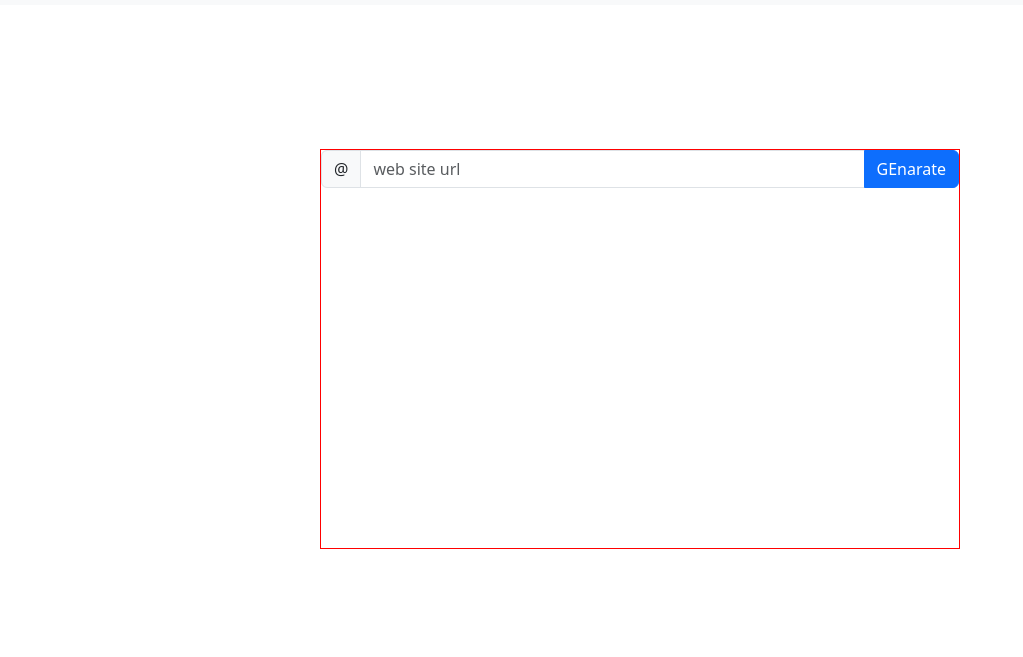
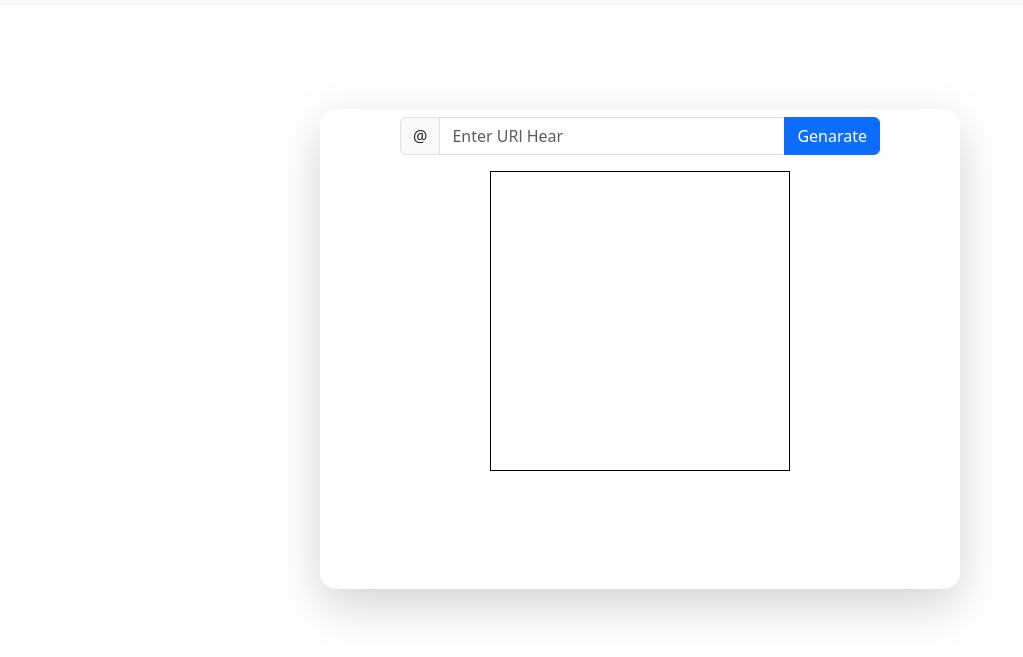
Before and after one commit to savindaJ/QR-code-genarator-and-readder, a website: page index.html in a window 1280 px wide. Shown: the part 51-708 px from the top of the page, without its empty margins (0-1023 px from the left). Drawn offline with Linux system fonts and the light colour scheme.

Commit message:
add genarate style

```diff
--- a/assets/css/style.css
+++ b/assets/css/style.css
@@ -1,7 +1,6 @@
 main>section{
-    border: 1px solid red;
     width: 50vw;
-    height: 50vh;
+    height: 60vh;
     margin: auto;
     position: absolute;
     left: 0;
@@ -9,3 +8,10 @@ main>section{
     top: 0;
     bottom: 0;
 }
+
+.image{
+    width: 300px;
+    height: 300px;
+    border: 1px solid black;
+    margin: auto;
+}
--- a/index.html
+++ b/index.html
@@ -24,13 +24,14 @@
     </nav>
 </header>
 <main>
-    <section>
-        <div class="input-group mb-3">
+    <section class="shadow-lg rounded-4">
+        <div class="input-group mb-3 mt-2 w-75 m-auto">
             <span class="input-group-text" id="basic-addon1">@</span>
-            <input type="text" class="form-control" placeholder="web site url" aria-label="Username" aria-describedby="basic-addon1">
-            <button class="btn btn-primary">GEnarate</button>
+            <input type="text" class="form-control" placeholder="Enter URl Hear" aria-label="Username" aria-describedby="basic-addon1">
+            <button type="button" class="btn btn-primary">Genarate</button>
         </div>
 
+        <div class="image"></div>
 
     </section>
 </main>
```
